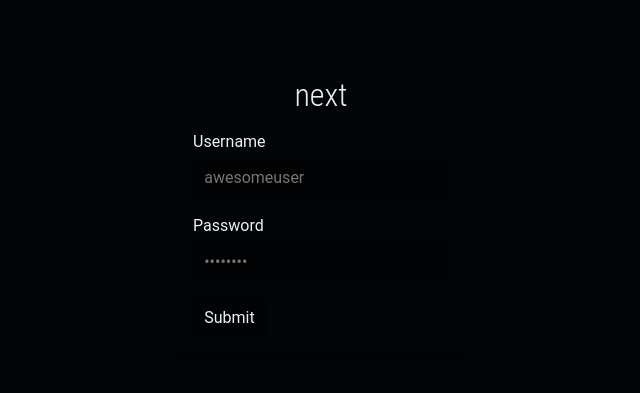
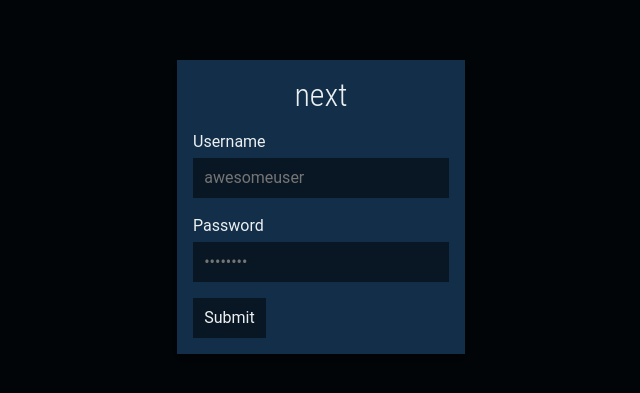
Before and after one commit to thatnuei/next, a React app: page / in a window 1280 px wide. Shown: the part 193-586 px from the top of the page, without its empty margins (319-959 px from the left). Built offline with nearby package versions, Linux system fonts and the light colour scheme.

Commit message:
add missing background colors to overlay panels

```diff
--- a/src/app/LoginModal.tsx
+++ b/src/app/LoginModal.tsx
@@ -2,6 +2,7 @@ import { Formik, FormikProps } from "formik"
 import React from "react"
 import { SessionState } from "../session/SessionState"
 import { Button } from "../ui/Button"
+import { flist3 } from "../ui/colors"
 import { Form } from "../ui/Form"
 import { FormField } from "../ui/FormField"
 import { Overlay } from "../ui/Overlay"
@@ -73,6 +74,7 @@ export class LoginModal extends React.Component<Props> {
 }
 
 const ContentContainer = styled.div`
+  background-color: ${flist3};
   width: 18rem;
   max-width: 100%;
   padding: 1rem;
--- a/src/app/SelectCharacterModal.tsx
+++ b/src/app/SelectCharacterModal.tsx
@@ -5,6 +5,7 @@ import React from "react"
 import { Avatar } from "../character/Avatar"
 import { SessionState } from "../session/SessionState"
 import { Button } from "../ui/Button"
+import { flist3 } from "../ui/colors"
 import { Form } from "../ui/Form"
 import { FormField } from "../ui/FormField"
 import { Overlay } from "../ui/Overlay"
@@ -102,6 +103,7 @@ export class SelectCharacterModal extends React.Component<Props> {
 }
 
 const ContentContainer = styled.div`
+  background-color: ${flist3};
   padding: 1rem;
 `
 
```
